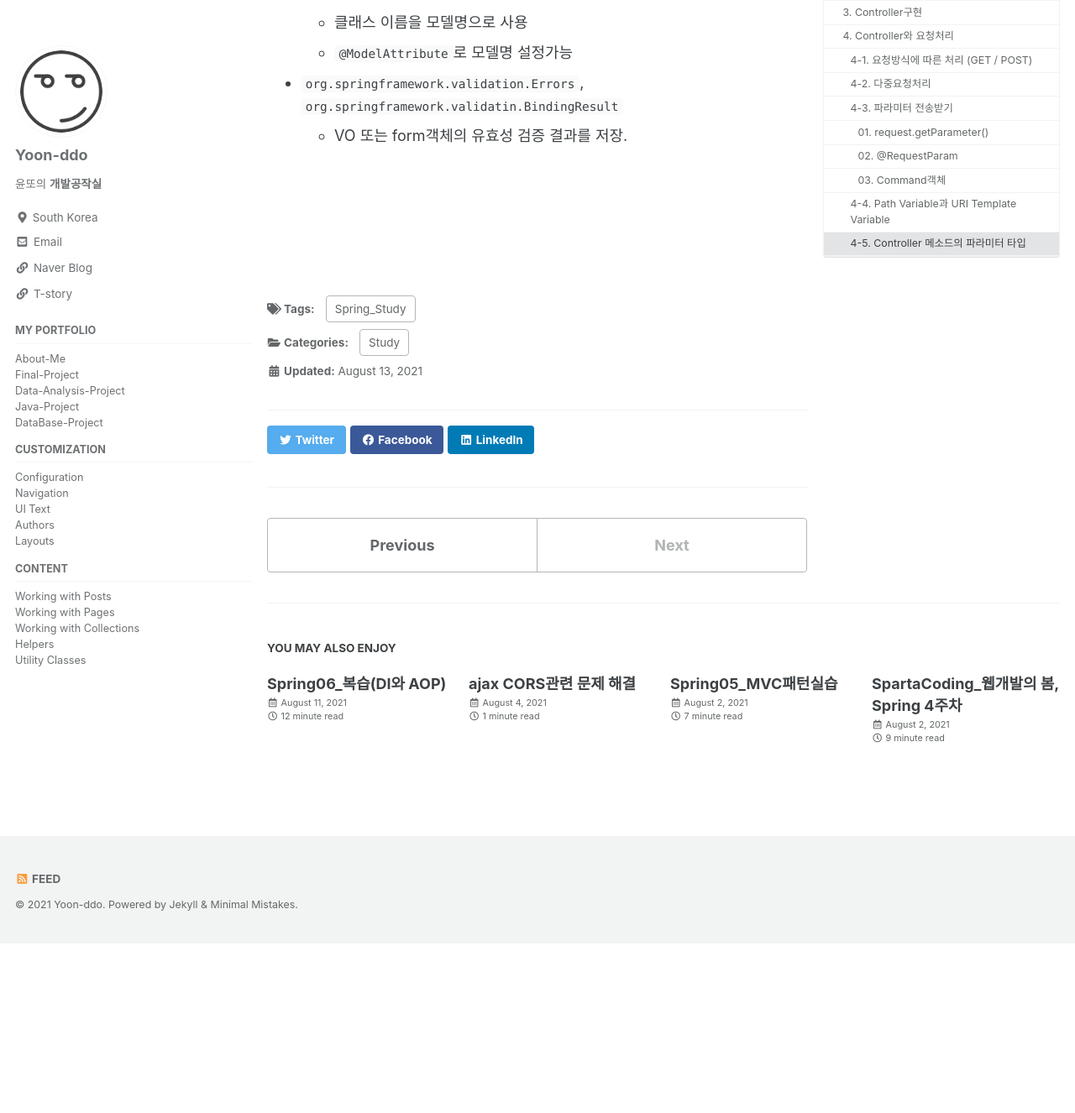
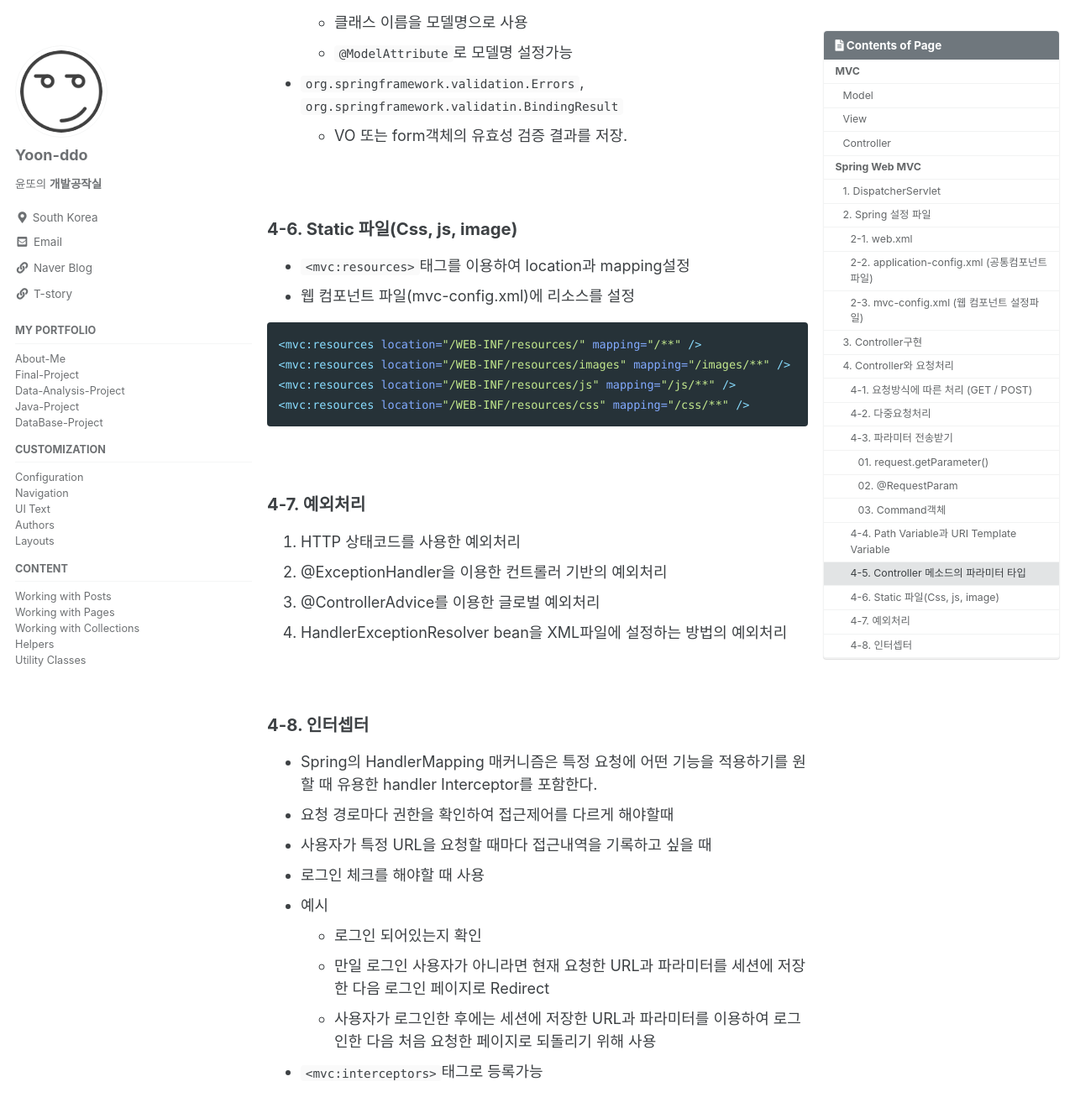
Before and after one commit to Yoon-ddo/Yoon-ddo.github.io, a Jekyll site: the page built from _posts/2021-08-13-Spring06_복습(MVC).md, in a window 1280 px wide and 1400 px high, scrolled down 9340 px. Shown: the top 1326 px of the window at 84% size. Built offline with Jekyll 4.4.1, drawn with Linux system fonts in a browser that asks for light colours; cached includes are drawn as plain includes; before the commit the page ends 10464 px from its top, so only the background shows below that.

Commit message:
Update 2021-08-13-Spring06_복습(MVC).md

````diff
--- a/_posts/2021-08-13-Spring06_복습(MVC).md
+++ b/_posts/2021-08-13-Spring06_복습(MVC).md
@@ -313,14 +313,39 @@ public String empInsert(@PathVariable int employeeId, Model model){ }
 * `org.springframework.validation.Errors`, `org.springframework.validatin.BindingResult`
   - VO 또는 form객체의 유효성 검증 결과를 저장.
 
+<br>
 
+### 4-6. Static 파일(Css, js, image)
+* `<mvc:resources>`태그를 이용하여 location과 mapping설정
+* 웹 컴포넌트 파일(mvc-config.xml)에 리소스를 설정
 
+```xml
+<mvc:resources location="/WEB-INF/resources/" mapping="/**" />
+<mvc:resources location="/WEB-INF/resources/images" mapping="/images/**" />
+<mvc:resources location="/WEB-INF/resources/js" mapping="/js/**" />
+<mvc:resources location="/WEB-INF/resources/css" mapping="/css/**" />
+```
 
+<br>
 
+### 4-7. 예외처리
+1. HTTP 상태코드를 사용한 예외처리
+2. @ExceptionHandler을 이용한 컨트롤러 기반의 예외처리
+3. @ControllerAdvice를 이용한 글로벌 예외처리
+4. HandlerExceptionResolver bean을 XML파일에 설정하는 방법의 예외처리
 
+<br>
 
-
-
+### 4-8. 인터셉터
+* Spring의 HandlerMapping 매커니즘은 특정 요청에 어떤 기능을 적용하기를 원할 때 유용한 handler Interceptor를 포함한다.
+* 요청 경로마다 권한을 확인하여 접근제어를 다르게 해야할때
+* 사용자가 특정 URL을 요청할 때마다 접근내역을 기록하고 싶을 때
+* 로그인 체크를 해야할 때 사용
+* 예시
+  - 로그인 되어있는지 확인
+  - 만일 로그인 사용자가 아니라면 현재 요청한 URL과 파라미터를 세션에 저장한 다음 로그인 페이지로 Redirect
+  - 사용자가 로그인한 후에는 세션에 저장한 URL과 파라미터를 이용하여 로그인한 다음 처음 요청한 페이지로 되돌리기 위해 사용
+* `<mvc:interceptors>`태그로 등록가능
 
 
 
````
